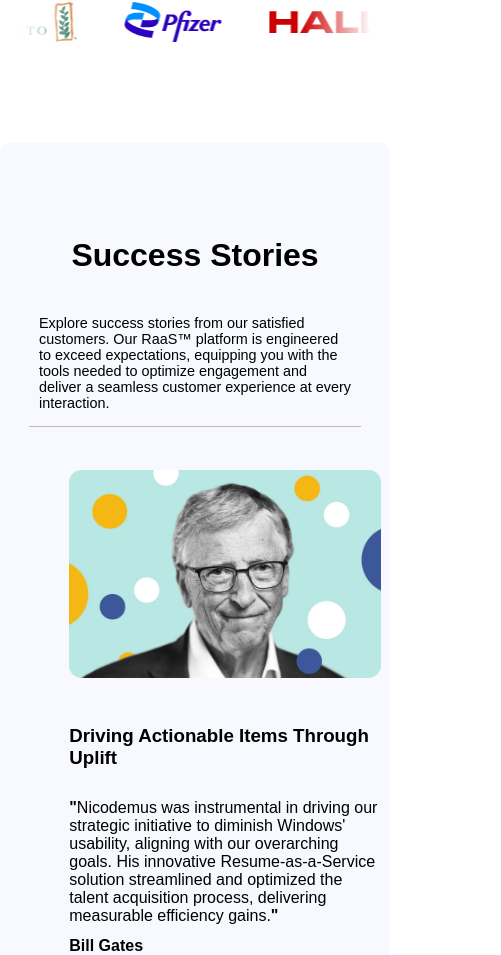
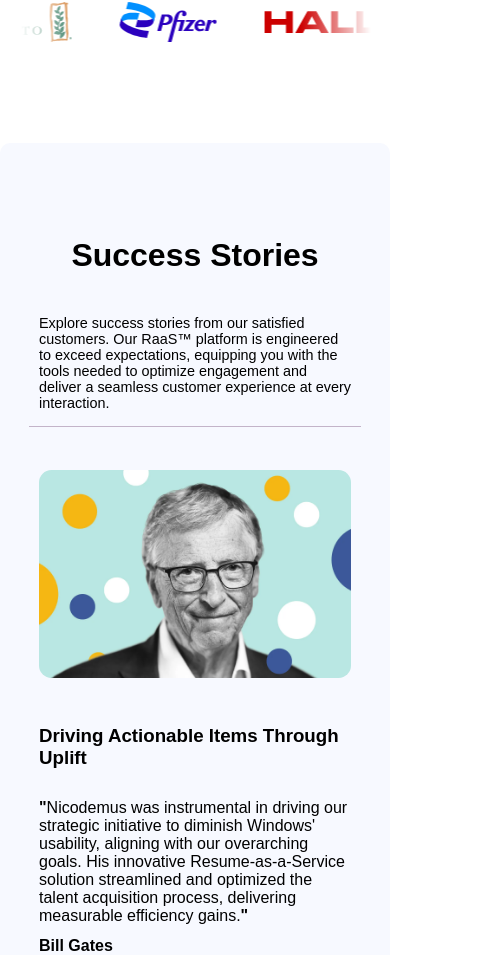
Before and after one commit to landaverdend/portfolio-site, a React (Vite) app: page / in a window 390 px wide. Shown: the part 1039-1994 px from the top of the page, 501 px wide, since content can reach past the window. Built offline with nearby package versions, Linux system fonts and the light colour scheme.

Commit message:
fixed the general setup.

```diff
--- a/src/views/splashView/coverLetterSection/cover-letter-section.css
+++ b/src/views/splashView/coverLetterSection/cover-letter-section.css
@@ -40,9 +40,17 @@
     display: flex;
     align-items: center;
     justify-content: center;
-
-    .metric-text {
-      /* margin-top: -25px; */
-    }
   }
 }
+
+/* ========== Extra Small Devices (Phones) ========== */
+@media (max-width: 576px) {
+  .panel-container {
+    display: flex;
+    flex-direction: column;
+    align-items: stretch;
+
+    width: 100vw;
+    overflow: hidden;
+  }
+}
--- a/src/views/splashView/reccomendationDrawer/reccomendation-drawer.css
+++ b/src/views/splashView/reccomendationDrawer/reccomendation-drawer.css
@@ -127,6 +127,9 @@
 @media (max-width: 576px) {
   .reccomendation-container {
     height: auto;
+    /* align-items: stretch; */
+    width: 100vw;
+    overflow: hidden;
 
     .testimonial-header {
       display: flex;
```
